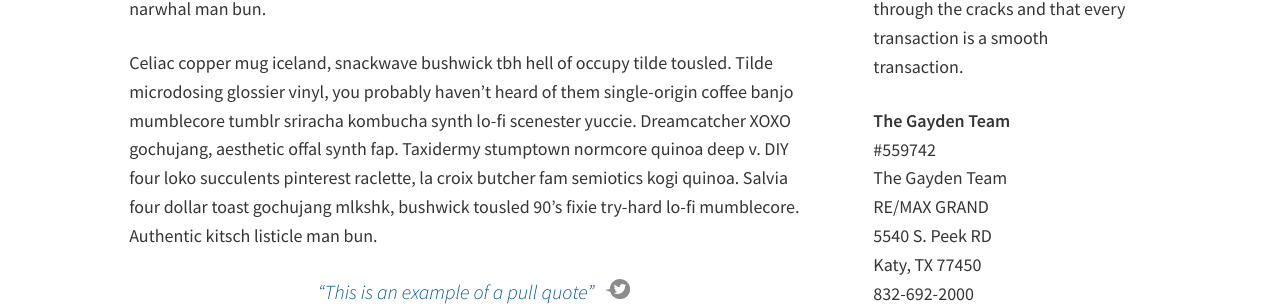
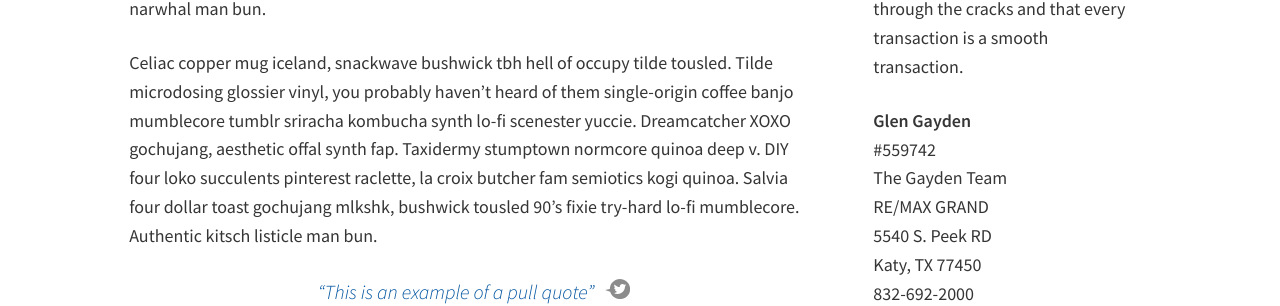
Before and after one commit to Vyral/glen-gayden-blog, a Jekyll site: the page built from _posts/2016-09-28-a-fox-in-space.md, in a window 1280 px wide and 900 px high, scrolled down 1292 px. Shown: the part 151-457 px from the top of the window. Built offline with Jekyll 4.4.1, drawn with Linux system fonts in a browser that asks for light colours; nearby versions of some CDN libraries.

Commit message:
Updated '_includes/about.html' via CloudCannon

```diff
--- a/_includes/about.html
+++ b/_includes/about.html
@@ -6,7 +6,7 @@
 </div><br>
 	{{ site.data.settings.client.about_markdown | markdownify }}
 	<p>
-		<b>{{ site.data.settings.client.brand }}</b><br />
+		<b>{{ site.data.settings.client.name }}</b><br />
 		{% if site.data.settings.client.license_number != null %}
 		{{ site.data.settings.client.license_number }}</br>
 		{% endif %}
```
